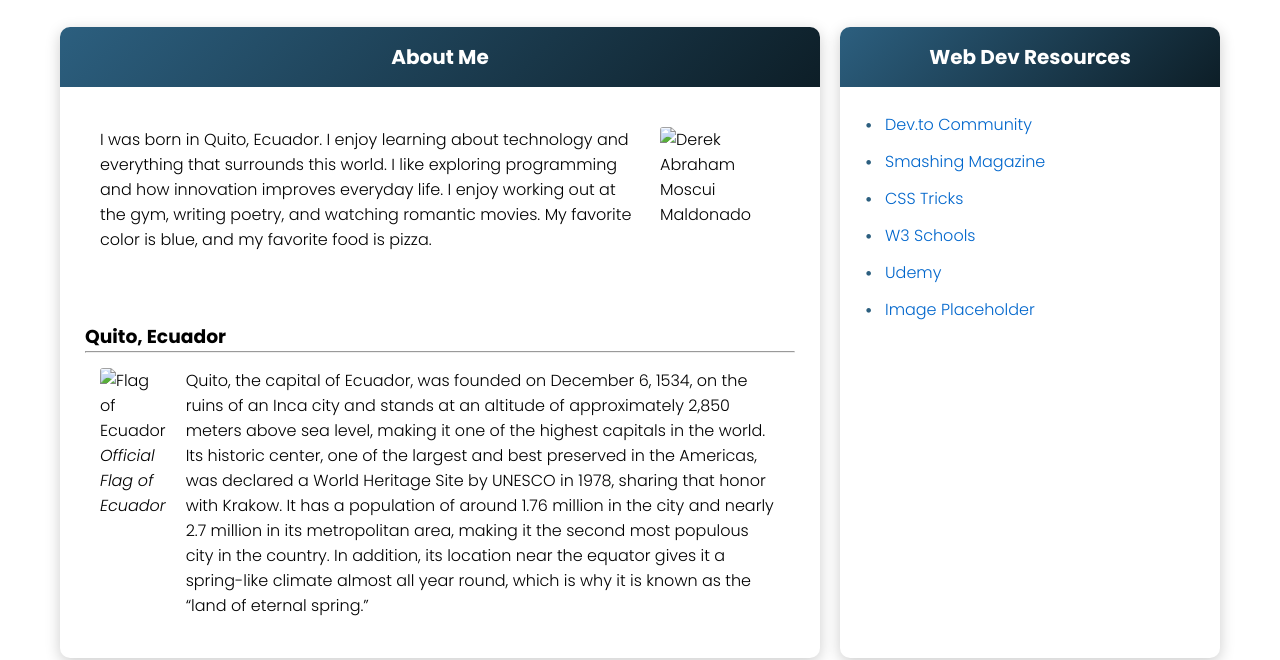
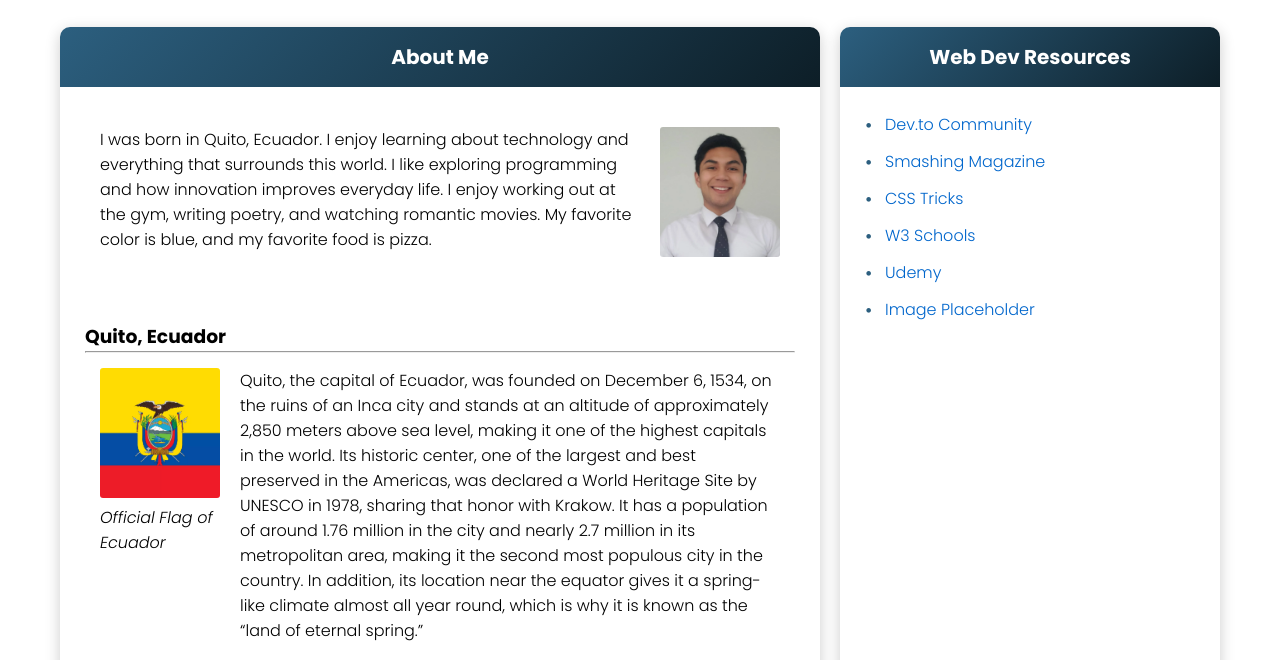
Before and after one commit to 2002-02-20/wdd131, a plain HTML site: page index.html in a window 1280 px wide. Shown: the part 140-800 px from the top of the page. Drawn offline with Linux system fonts and the light colour scheme; the site is published under a folder, as on GitHub Pages, so addresses that start at the root find nothing.

Commit message:
update1 - ruteImages

```diff
--- a/index.html
+++ b/index.html
@@ -54,7 +54,7 @@
                         pizza.
                     </p>
 
-                    <img src="/images/derek.webp" alt="Derek Abraham Moscui Maldonado" class="image-edit">
+                    <img src="./images/derek.webp" alt="Derek Abraham Moscui Maldonado" class="image-edit">
                 </div>
             </div>
             <div class="card-content">
@@ -62,7 +62,7 @@
                 <hr>
                 <div class="about-section">
                     <figure>
-                        <img src="/images/flagOfEcuador.webp" alt="Flag of Ecuador" title="Flag of Ecuador"
+                        <img src="./images/flagOfEcuador.webp" alt="Flag of Ecuador" title="Flag of Ecuador"
                             class="image-edit">
                         <figcaption><i>Official Flag of Ecuador</i></figcaption>
                     </figure>
```
